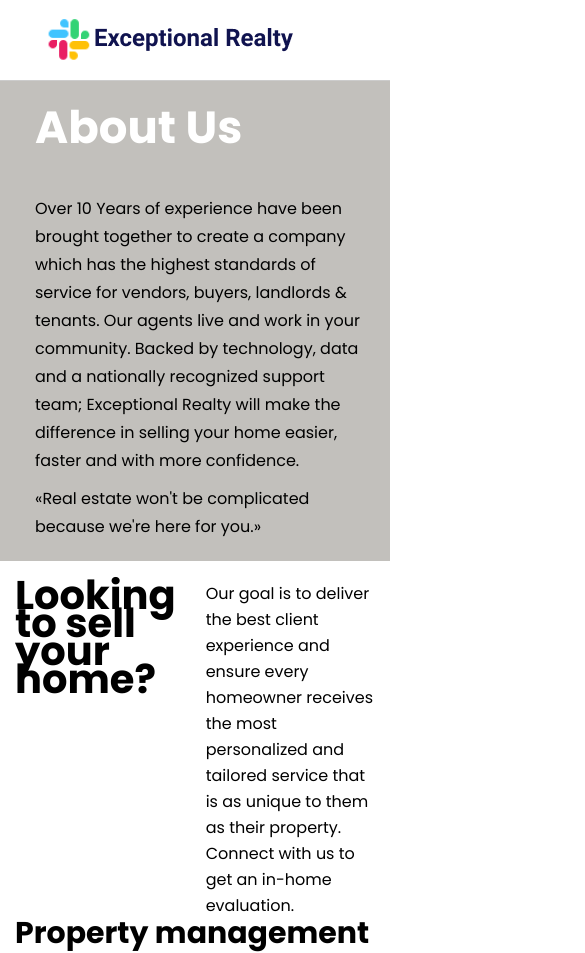
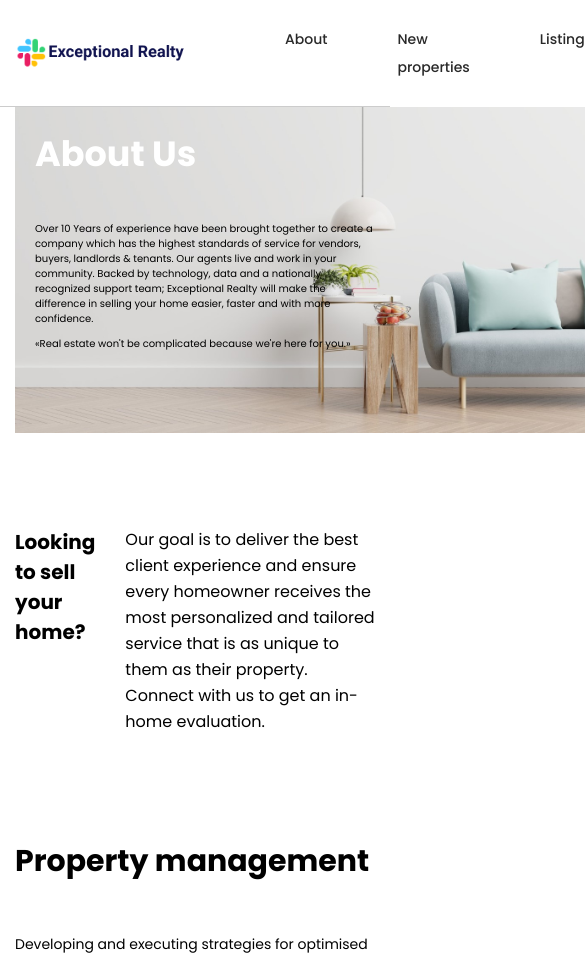
Before and after one commit to yslota/responsive-brochure-site-lab, a plain HTML site: page index.html in a window 390 px wide. Shown: the top 953 px of the page, 585 px wide, since content can reach past the window. Drawn offline with Linux system fonts and the light colour scheme.

Commit message:
Done with assignment

```diff
--- a/style.css
+++ b/style.css
@@ -48,13 +48,6 @@ body{
     margin-left: auto;
     margin-right: auto;
 }
-@media (max-width: 1399px){
-    .container{
-    width: 100%;
-    }
-
-
-}
 
 .header{
     padding-top: 15px;
@@ -65,12 +58,20 @@ body{
 .header-row{
 display: flex;
 align-items: center;
-justify-content: space-between
+justify-content: space-between;
+position: relative;
 }
 
 
 .header-logo{
-display: flex;
+flex: 0 0 200px;
+
+}
+
+.header-logo img {
+    max-width: 100%;
+
+
 }
 
 .header-nav{
@@ -123,7 +124,8 @@ padding-left: 20px;
 .home-bgimg{
 position: absolute;
 top: 0;
-min-width: 1370px;
+/*min-width: 1370px;*/
+max-width: 100%;
 z-index: -1;
 }
 
@@ -202,50 +204,94 @@ width: 47px;
 height: 47px;
 }
 
-@media (max-width:1199px)
-{
-   .header-row{
-       justify-content: space-between;
-   }
-    .header-nav li{
-        margin-left: 50px;
-    }
-    .header-logo{
-        margin-left: 30px;
+@media (max-width: 1399px){
+    .container{
+    width: 100%;
     }
 
+    .home-heading{
+        font-size: 55px;
+
+    }
+
+    .home{
+        padding: 40px 0;
+    }
+
+    .home{
+        min-height: 991px;
+
+    }
+
+
 }
+
 
 @media (max-width: 991px){
     .home-heading{
         font-size: 45px;
-        min-height: unset;
-    }
+        }
     .header-nav li{
         padding: 10px 0;
     }
     .home{
         padding: 20px 0;
+        display: flex;
     }
 
     .our-service{
         padding: 20px 0;
     }
+
+    .home-text{
+      font-size: 15px;
+      line-height: 18px;
+
+    }
+    .home{
+        min-height: 580px;
+
+    }
+    .our-service-header h2{
+        font-size:  30px;
+        line-height: 40px;
+
+        }
+
+
+
 }
+
 
 @media (max-width: 580px){
 
-    .header-nav li{
-        display: none;
-       }
+    .home-bgimg{min-width: 579px;}
 
-    .home-bgimg{
-        display: none;
+
+    .home{
+        padding: 20px 0;
+        display: flex;
     }
-    .home{
-        background-color: rgb(194, 192, 188);
-        min-height: 440px;
+
+    .home-heading{
+        font-size: 35px;
+      }
+
+    .home-text{
+        font-size: 10px;
+        line-height: 15px;
+
+      }
+
+      .home{
+        min-height: 400px;
+
     }
+    .our-service-header h2{
+        font-size:  20px;
+        line-height: 30px;
+
+        }
 
 
 }
```
